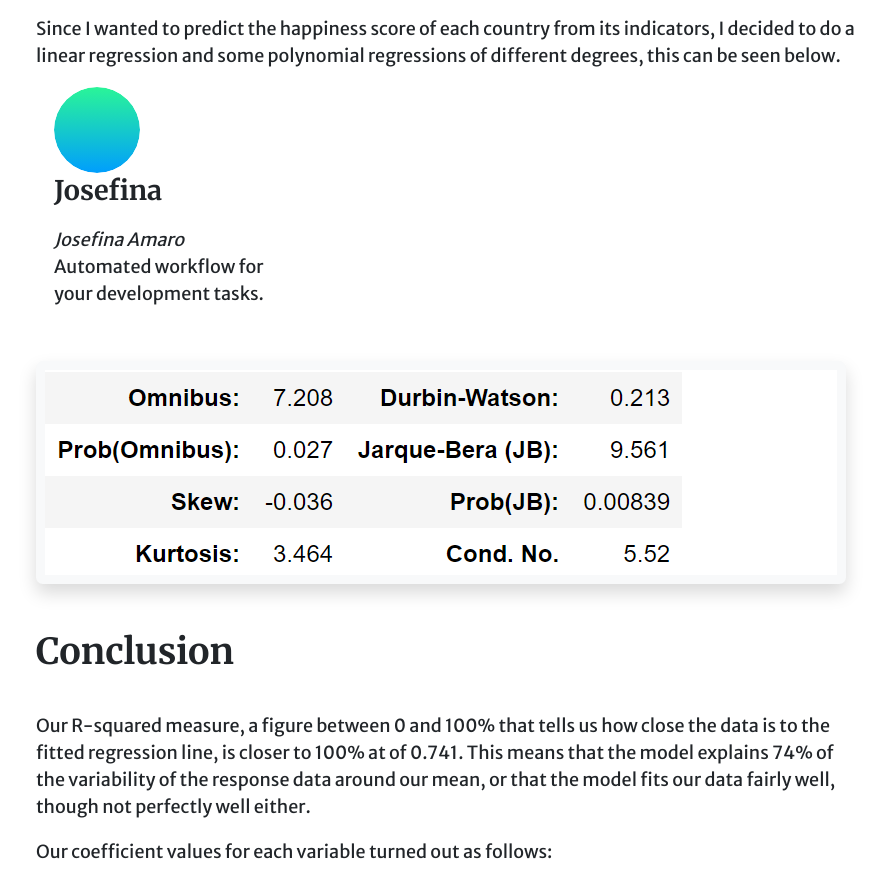
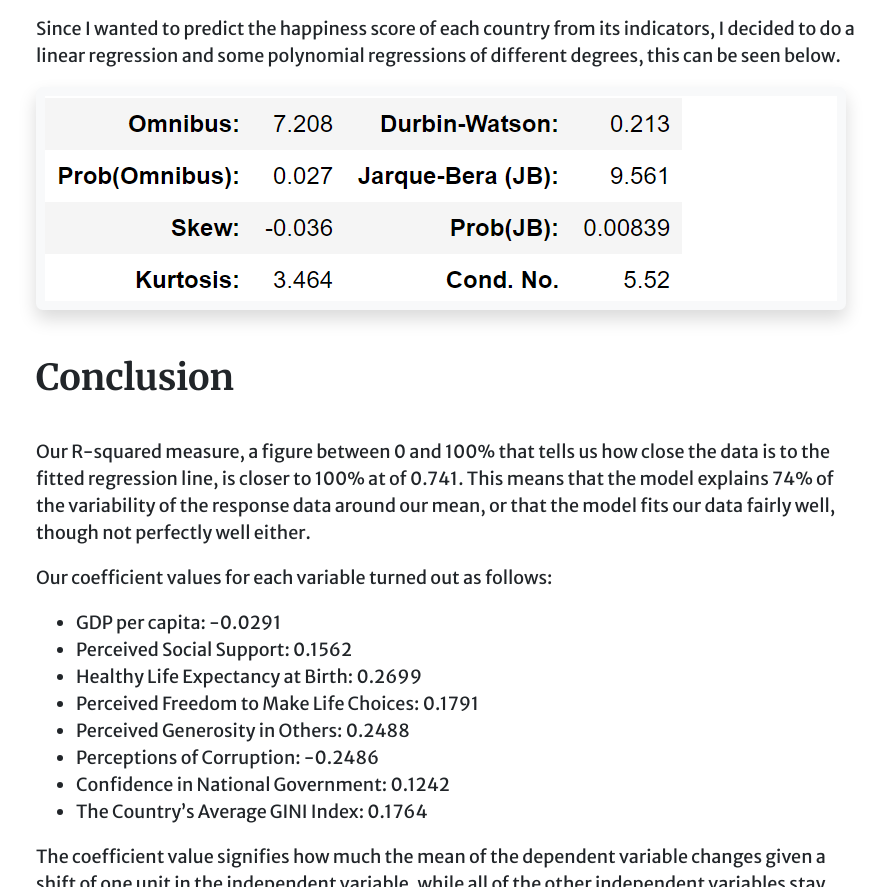
Before and after one commit to JosefinaAureaAmaro/04_Project_Python_MachineLearning, a plain HTML site: page templates/carolina.html in a window 1280 px wide. Shown: the part 2455-3342 px from the top of the page, without its empty margins (52-937 px from the left). Drawn offline with Linux system fonts and the light colour scheme.

Commit message:
to update carolina's html

```diff
--- a/templates/carolina.html
+++ b/templates/carolina.html
@@ -138,16 +138,6 @@
 
                         <p>Since I wanted to predict the happiness score of each country from its indicators,  I decided to do a linear regression and some polynomial regressions of different degrees, this can be seen below.</p>
 
-                        <div class="col-sm-6 col-md-4 mb-4 mb-md-5">
-                            <div class="pr-lg-3">
-                                <img class="avatar avatar-lg" src="img/ml_avatars/gradient_boost.svg" alt="Gradient Boost">
-                                <h3 class="h4">Josefina</h3>
-                                <p class="mb-md-0"><i>Josefina Amaro</i></p>
-                                <p>Automated workflow for your development tasks.</p>
-                            </div>
-                        </div>
-
-
 <!--                        <h2 class="h5 text-center text-dark">Wages vs. Happiness</h2>                    -->
                         <img src="img/sofia/output3.PNG" class="img-fluid img-thumbnail img-thumbnail-hover mb-4" alt="OLS 3">
 
```
